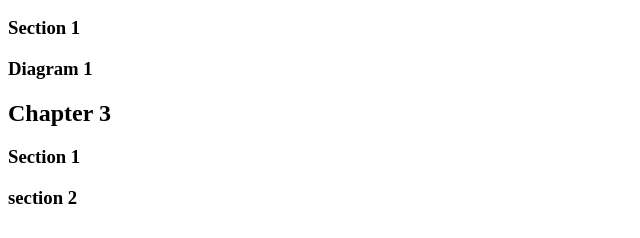
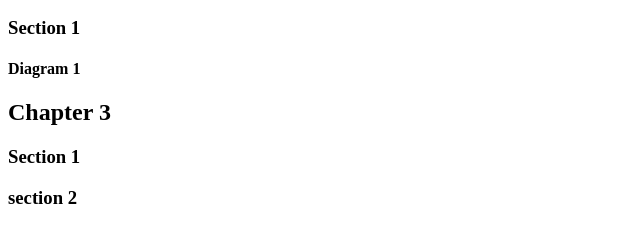
Before and after one commit to Sandra-Duarte/2.1-Heading-Element, a plain HTML site: page index.html in a window 1280 px wide. Shown: the part 226-464 px from the top of the page, 0-640 px from the left. Drawn offline with Linux system fonts and the light colour scheme.

Commit message:
correct h3 for h4

```diff
--- a/index.html
+++ b/index.html
@@ -4,7 +4,7 @@
     <h3>Section 2</h3>
   <h2>Chapter 2</h2>
     <h3>Section 1 </h3>
-    <h3>Diagram 1</h3>
+    <h4>Diagram 1</h4>
   <h2>Chapter 3 </h2>
     <h3>Section 1 </h3>
     <h3>section 2</h3>
```
